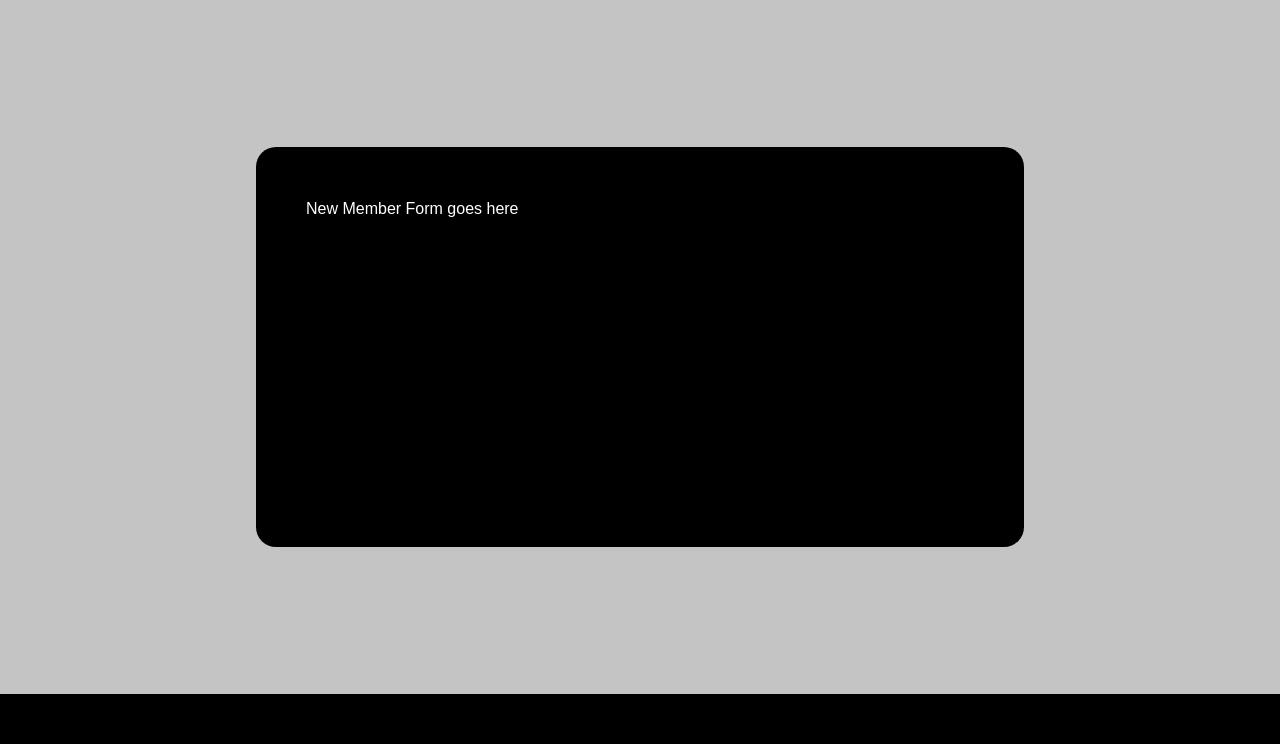
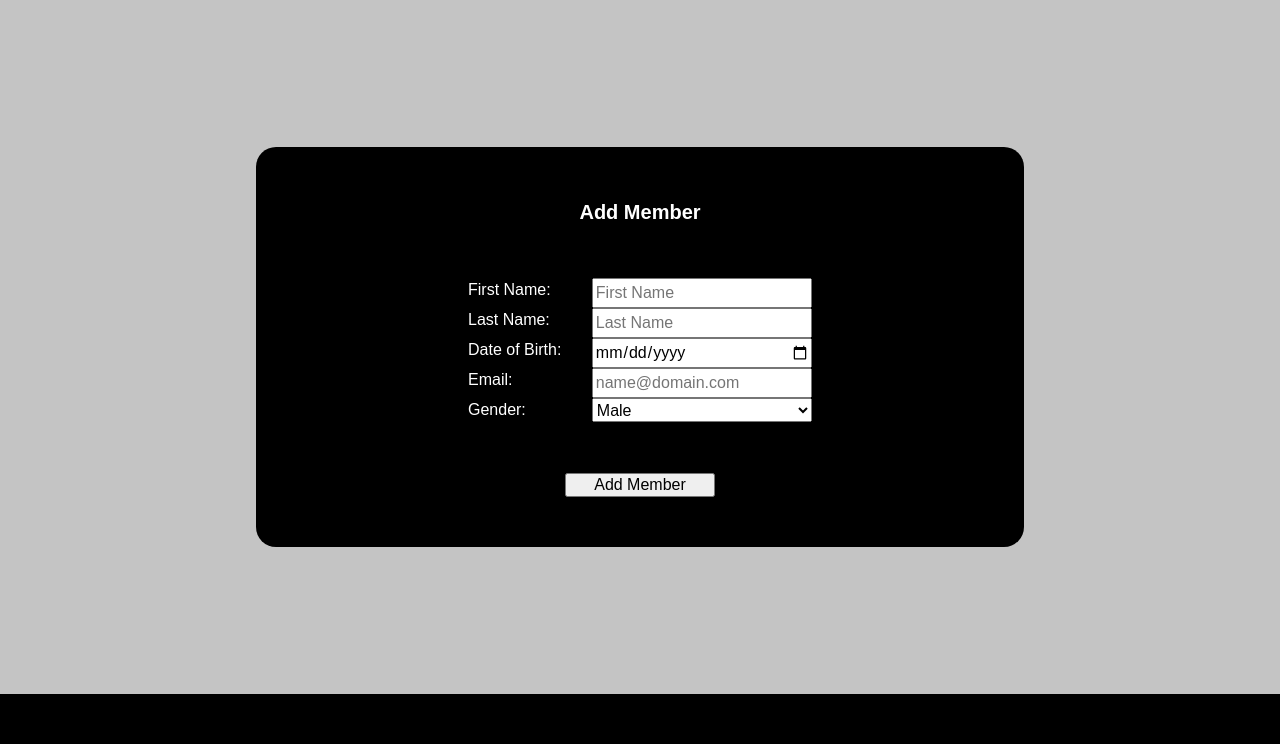
Before and after one commit to douglasrusse11/gym_project, a Flask app: page /members/new in a window 1280 px wide. Shown: the part 56-800 px from the top of the page. Run offline with Flask 2, Linux system fonts and the light colour scheme.

Commit message:
updates members/new template, adds css

```diff
--- a/static/css/style.css
+++ b/static/css/style.css
@@ -175,7 +175,7 @@ main {
     width: 344px;
 }
 
-.form-attribute > input {
+.form-attribute > input, select {
     width: 220.19px;
     margin-left: 10px;
 }
--- a/templates/members/new.html
+++ b/templates/members/new.html
@@ -1,5 +1,39 @@
 {% extends "single-container.html" %}
 
 {% block single_container %}
-<p>New Member Form goes here</p>
+<div class="form">
+    <h2 class="form-heading">Add Member</h2>
+    <form action="/members" method="post">
+        <div class="form-attributes">
+            <div class="form-attribute">
+                <label for="first-name">First Name:</label>
+                <input type="text" name="first-name" id="first-name" placeholder="First Name">
+            </div>
+            <div class="form-attribute">
+                <label for="last-name">Last Name:</label>
+                <input type="text" name="last-name" id="last-name" placeholder="Last Name">
+            </div>
+            <div class="form-attribute">
+                <label for="dob">Date of Birth:</label>
+                <input type="date" name="dob" id="dob">
+            </div>
+            <div class="form-attribute">
+                <label for="email">Email:</label>
+                <input type="email" name="email" id="email" placeholder="name@domain.com">
+            </div>
+            <div class="form-attribute">
+                <label for="gender">Gender:</label>
+                <select name="gender" id="gender" placeholder="">
+                    <option value="Male">Male</option>
+                    <option value="Female">Female</option>
+                    <option value="Non-binary">Non-binary</option>
+                    <option value="">Prefer not to say</option>
+                </select>
+            </div>
+        </div>
+        <div class="form-button">
+            <input type="submit" value="Add Member">
+        </div>
+    </form>
+</div>
 {% endblock %}
```
